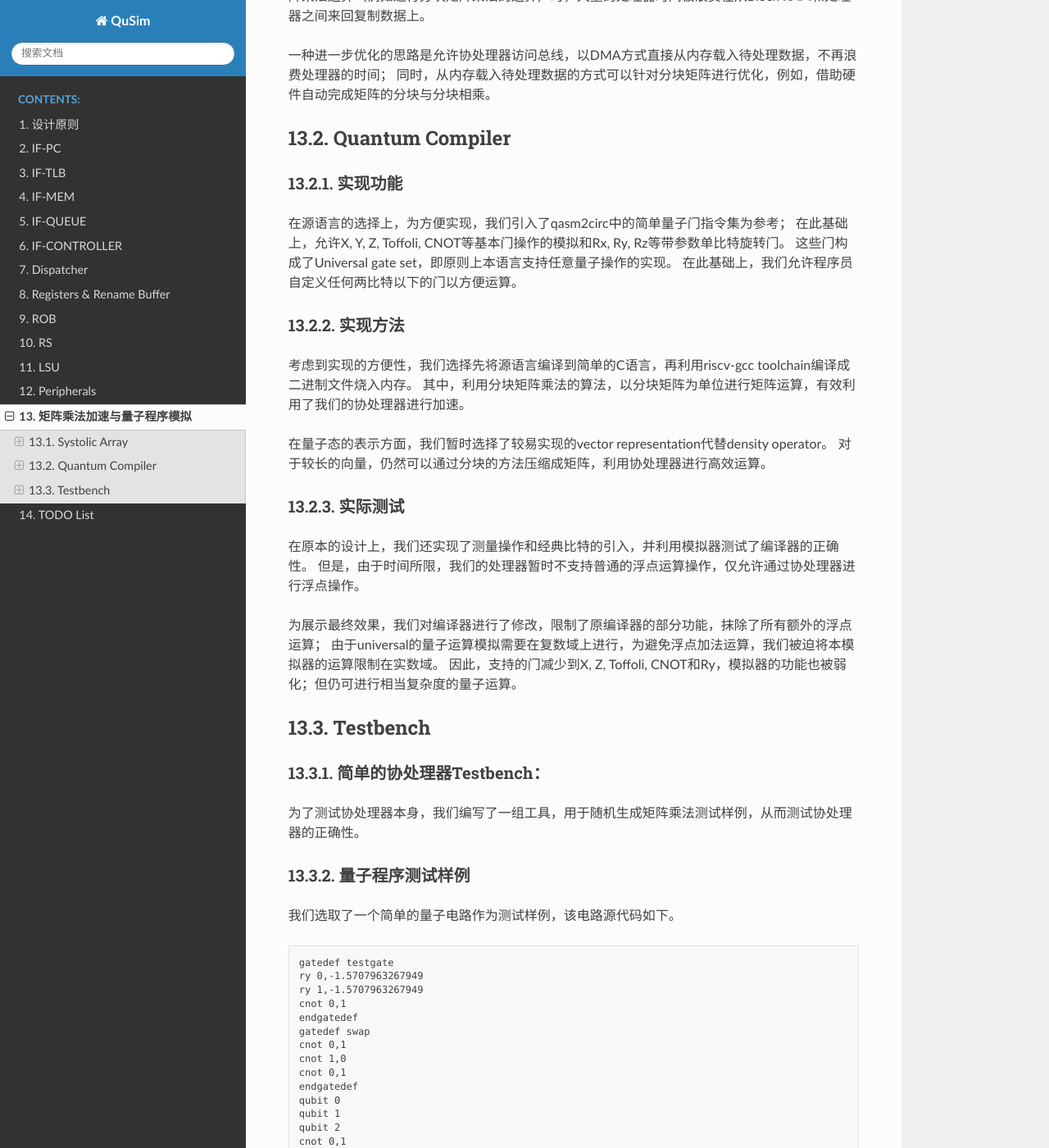
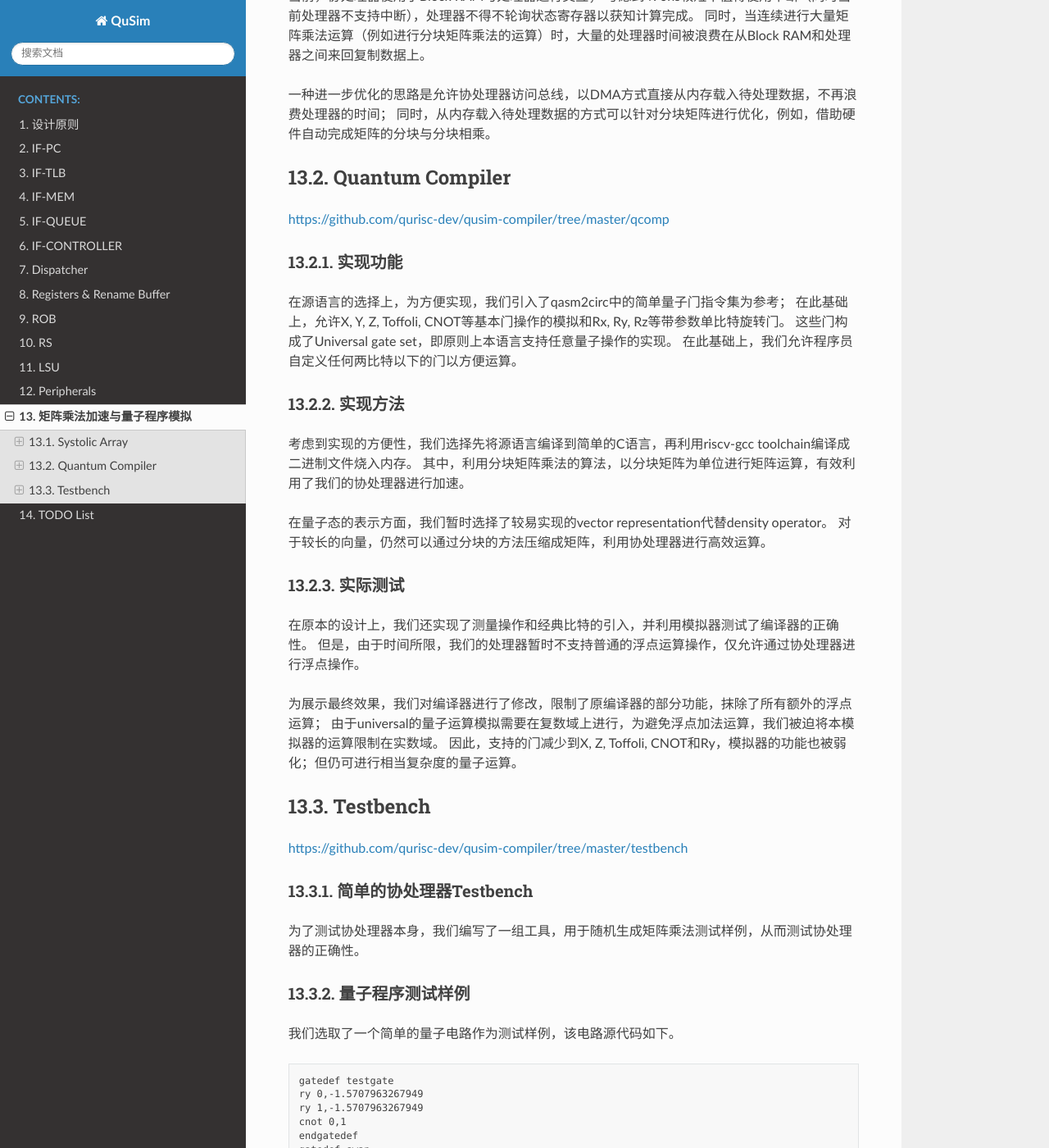
Before and after one commit to qurisc-dev/docs, a Sphinx documentation site: the page built from source/sections/software.rst, in a window 1280 px wide and 1400 px high, scrolled down 1584 px. Shown: the whole window at 82% size. Built offline with Sphinx 7.4.7 and the Read the Docs theme 2.0.0, drawn with Linux system fonts in a browser that asks for light colours; some of the changed lines change nothing that is shown; some of the changed text lies outside the part shown.

Commit message:
added links to qusim and testbench

```diff
--- a/source/sections/software.rst
+++ b/source/sections/software.rst
@@ -1,8 +1,13 @@
 矩阵乘法加速与量子程序模拟
 ========
 
+
 Systolic Array
 --------
+
+https://github.com/qurisc-dev/qusim
+
+
 考虑到量子计算模拟器中存在大量的矩阵运算需求，我们引入了协处理器Systolic Array用来加速矩阵运算。
 
 实现原理
@@ -53,6 +58,8 @@
 Quantum Compiler
 --------
 
+https://github.com/qurisc-dev/qusim-compiler/tree/master/qcomp
+
 实现功能
 ^^^^^^^^
 
@@ -83,7 +90,9 @@
 Testbench
 --------
 
-简单的协处理器Testbench：
+https://github.com/qurisc-dev/qusim-compiler/tree/master/testbench
+
+简单的协处理器Testbench
 ^^^^^^^^
 
 为了测试协处理器本身，我们编写了一组工具，用于随机生成矩阵乘法测试样例，从而测试协处理器的正确性。
```
